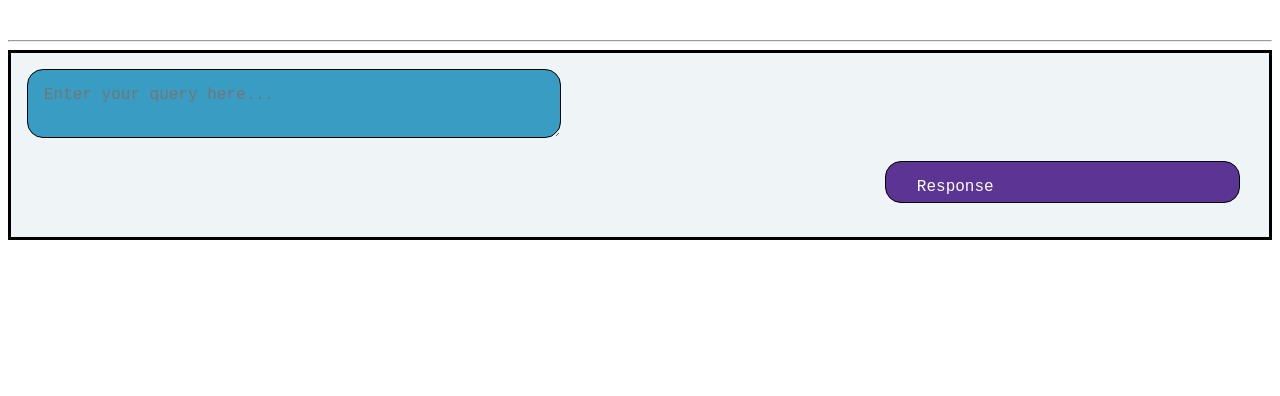
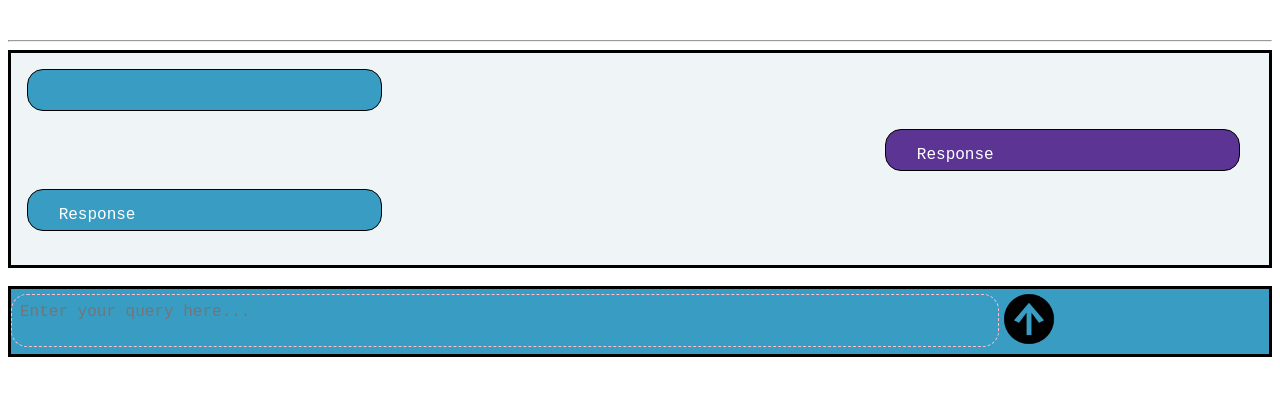
Before and after one commit to matt51814/LocalOllamaFrontend, a plain HTML site: page src/index.html in a window 1280 px wide. Shown: the part 118-514 px from the top of the page. Drawn offline with Linux system fonts and the light colour scheme.

Commit message:
feat(frontend): user text box and send button

```diff
--- a/src/index.html
+++ b/src/index.html
@@ -11,12 +11,36 @@
     <hr>
     <div class="conversation-block">
         <div class="user-text-box">
-            <textarea id="user-text" cols="30" rows="1", placeholder="Enter your query here..."></textarea>
+
         </div>
         <br>
         <div class="llm-text-box">
             <p>Response</p>
         </div>
         <br>
+        <div class="user-text-box">
+            <p>Response</p>
+        </div>
+        <br>
+    </div>
+    <br>
+    <div class="user-input">
+        <textarea id="user-text" cols="97" rows="1", placeholder="Enter your query here..."></textarea>
+        <div id="send-btn" style="cursor: pointer" onclick="myFunction()">
+            <img src="../assets/up-arrow.png" alt="up-arrow" height="60" id="up-arrow">
+        </div>
     </div>
 </body>
+
+
+
+<script>
+    function myFunction() {
+        console.log(document.getElementById('user-text').value)
+
+
+
+    }
+
+
+</script>
--- a/src/styles.css
+++ b/src/styles.css
@@ -15,19 +15,35 @@ h1 {
     font-size: 1em;
 }
 
-textarea {
+.user-input {
     border-style: solid;
     border-color: black;
     background-color:rgb(57, 156, 195);
+    margin: auto;
+}
+
+.send-btn {
+    float: right;
+    cursor: pointer;
+}
+
+
+textarea {
+    float: left;
+    border-style: dashed;
+    border-color: pink;
+    background-color:rgb(57, 156, 195);
     outline: none;
-    padding-top: .5em;
-    width: 500px;
+    padding: .5em;
     color: white;
     height: 35px;
     font-family:'Courier New', Courier, monospace;
     font-size: 1em;
     border-radius: 1em;
-    padding: 1em;
+    overflow: hidden;
+    size-adjust: none;
+    resize: none;
+    margin-top: 5px
 }
 
 
@@ -48,3 +64,20 @@ textarea {
     height: 2em;
     padding-bottom: .5em;
 }
+
+
+.user-text-box {
+    padding-left: 2.5%;
+    align-content: right;
+    padding-right: 1em;
+    border-radius: 1em;
+    border-width: 1px;
+    border-style: solid;
+    border-color: black;
+    background-color:rgb(57, 156, 195);
+    color: white;
+    text-align:left;
+    width: 25%;
+    height: 2em;
+    padding-bottom: .5em;
+}
```
Also changed, not shown: assets/up-arrow.png (added).
